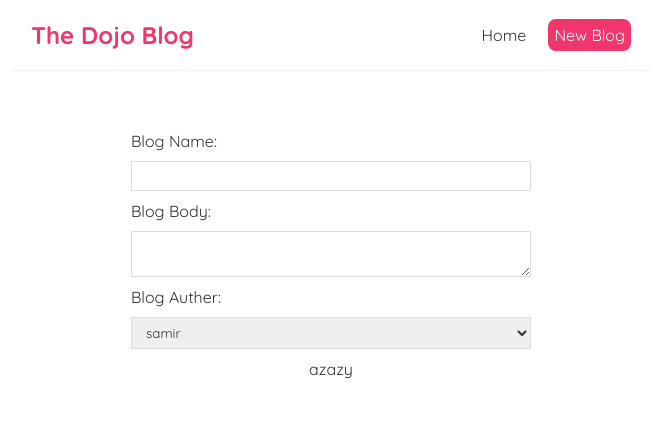
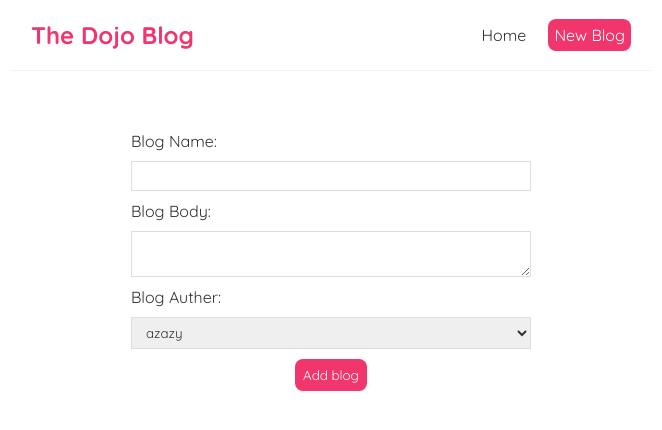
Before and after one commit to samirazazy/dojo-blog, a React (Create React App) app: page /create in a window 1280 px wide. Shown: the top 430 px of the page, without its empty margins (309-971 px from the left). Built offline with nearby package versions, Linux system fonts and the light colour scheme; the HTML template or start-up script is replaced by a standard one.

Commit message:
#28 - Submit Events

```diff
--- a/src/Craecte.js
+++ b/src/Craecte.js
@@ -5,9 +5,14 @@ const Craecte = () => {
   const [body, setBody] = useState('');
   const [auther, setAuther] = useState('azazy');
 
+  const handelSubmit = (e) => {
+    e.preventDefault();
+    const blog = { title, body, auther };
+    console.log(blog);
+  };
   return (
     <div className='create'>
-      <form>
+      <form onSubmit={handelSubmit}>
         <label>Blog Name:</label>
         <input
           type='text'
@@ -27,12 +32,11 @@ const Craecte = () => {
         <label>Blog Auther:</label>
         <select value={auther} onChange={(e) => setAuther(e.target.value)}>
           <option value='samir'>samir</option>
-          <option value='samir'>azazy</option>
+          <option value='azazy'>azazy</option>
         </select>
+
+        <button type='submit'>Add blog</button>
       </form>
-      <div>{title}</div>
-      <div>{body}</div>
-      <div> {auther}</div>
     </div>
   );
 };
```
Also changed, not shown: 1 other file (tests, documents, lock files or other folders).
